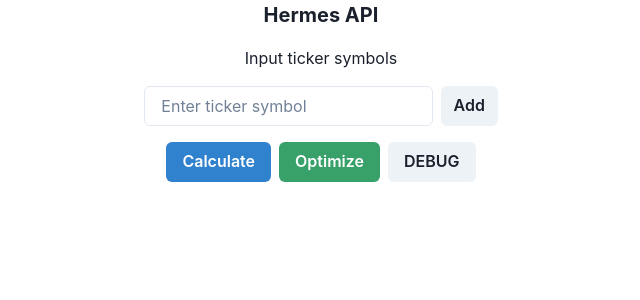
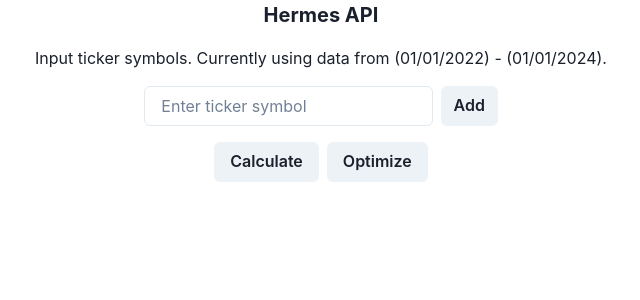
Before and after one commit to yood2/yood2.github.io, a React (Vite) app: page /hermes in a window 1280 px wide. Shown: the top 300 px of the page, without its empty margins (319-959 px from the left). Built offline with nearby package versions, Linux system fonts and the light colour scheme.

Commit message:
finished basic functionality of hermes web app

```diff
--- a/src/Hermes.jsx
+++ b/src/Hermes.jsx
@@ -18,13 +18,12 @@ const Hermes = () => {
     const [tickerInput, setTickerInput] = useState('');
     const [tickers, setTickers] = useState([]);
 
-    const debug = () => {
-        console.log(tickers);
-    };
+    // const debug = () => {
+    //     console.log(tickers);
+    // };
 
     const handleAddTicker = () => {
         if (tickerInput.trim() !== '') {
-            // Check for duplicate ticker symbols
             const isDuplicate = tickers.some(
                 (ticker) =>
                     ticker.symbol.toLowerCase() ===
@@ -52,7 +51,6 @@ const Hermes = () => {
     };
 
     const handleRemoveTicker = (index) => {
-        // Remove the ticker at the specified index
         const updatedTickers = tickers.filter((_, i) => i !== index);
         setTickers(updatedTickers);
     };
@@ -61,10 +59,18 @@ const Hermes = () => {
         console.log('Calculating weights for:', tickers);
     };
 
-    const handleOptimize = () => {
+    const handleOptimize = async () => {
         console.log('Optimizing portfolio:', tickers);
-        let symbols = tickers.map((ticker) => ticker.symbol);
-        fetchOptimize(symbols);
+        const symbols = tickers.map((ticker) => ticker.symbol);
+
+        const optimalWeights = await fetchOptimize(symbols);
+
+        const updatedTickers = tickers.map((ticker) => ({
+            ...ticker,
+            weight: optimalWeights[ticker.symbol] || 0,
+        }));
+
+        setTickers(updatedTickers);
     };
 
     return (
@@ -73,7 +79,10 @@ const Hermes = () => {
                 <Text fontSize="xl" fontWeight="bold">
                     Hermes API
                 </Text>
-                <Text>Input ticker symbols</Text>
+                <Text>
+                    Input ticker symbols. Currently using data from (01/01/2022)
+                    - (01/01/2024).
+                </Text>
 
                 <HStack>
                     <Input
@@ -116,7 +125,6 @@ const Hermes = () => {
                                     </Td>
                                     <Td>
                                         <Button
-                                            colorScheme="red"
                                             onClick={() =>
                                                 handleRemoveTicker(index)
                                             }
@@ -130,13 +138,9 @@ const Hermes = () => {
                     </Table>
                 )}
                 <HStack>
-                    <Button onClick={handleCalculate} colorScheme="blue">
-                        Calculate
-                    </Button>
-                    <Button onClick={handleOptimize} colorScheme="green">
-                        Optimize
-                    </Button>
-                    <Button onClick={debug}>DEBUG</Button>
+                    <Button onClick={handleCalculate}>Calculate</Button>
+                    <Button onClick={handleOptimize}>Optimize</Button>
+                    {/* <Button onClick={debug}>DEBUG</Button> */}
                 </HStack>
             </VStack>
         </>
--- a/src/fetchOptimize.jsx
+++ b/src/fetchOptimize.jsx
@@ -8,6 +8,9 @@ const fetchOptimize = async (tickers) => {
     const queryString = new URLSearchParams(params).toString();
 
     try {
+        // const res = await fetch(
+        //     `http://127.0.0.1:5000/portfolio?${queryString}`
+        // );
         const res = await fetch(
             `https://hermes-api-ttic.onrender.com/portfolio?${queryString}`
         );
@@ -17,9 +20,7 @@ const fetchOptimize = async (tickers) => {
         }
 
         const data = await res.json();
-
-        console.log(data);
-        return data;
+        return data.optimal_weights;
     } catch (error) {
         console.error('Error fetching optimization data:', error);
     }
```
